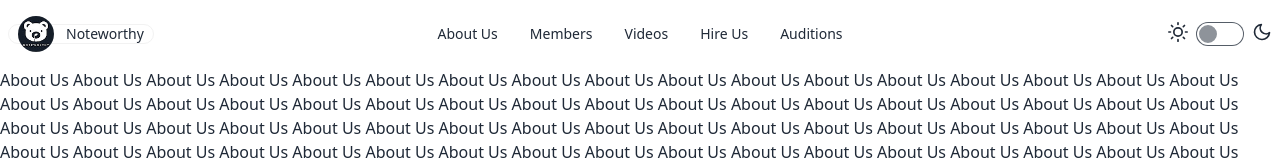
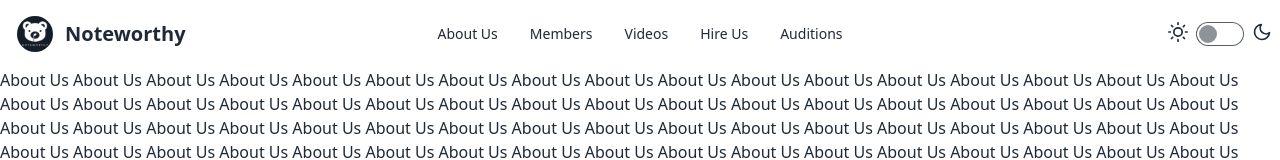
Before and after one commit to gabezbm/fullstack-project2, a React (Vite) app: page / in a window 1280 px wide. Shown: the top 160 px of the page. Built offline with nearby package versions, Linux system fonts and the light colour scheme.

Commit message:
Fix: logo in navbar

```diff
--- a/index.html
+++ b/index.html
@@ -2,7 +2,7 @@
 <html lang="en" data-theme="light">
   <head>
     <meta charset="UTF-8" />
-    <link rel="icon" type="image/svg+xml" href="/vite.svg" />
+    <link rel="icon" type="image/svg+xml" href="/logo.svg" />
     <meta name="viewport" content="width=device-width, initial-scale=1.0" />
     <title>Vite + React</title>
   </head>
--- a/src/components/Navbar.jsx
+++ b/src/components/Navbar.jsx
@@ -1,4 +1,4 @@
-import logo from "/logo.jpg";
+import logo from "/logo.svg";
 import { Link } from "react-router-dom";
 
 const Navbar = () => {
@@ -28,7 +28,7 @@ const Navbar = () => {
     <>
       <div className="navbar bg-base-100">
         <div className="navbar-start">
-          <div className="badge gap-3">
+          <div className="badge gap-3 py-6 border-none font-semibold text-xl">
             <img src={logo} className="size-9 rounded-full" />
             <span>Noteworthy</span>
           </div>
```
Also changed, not shown: public/logo.jpg (deleted), public/logo.svg (added).
